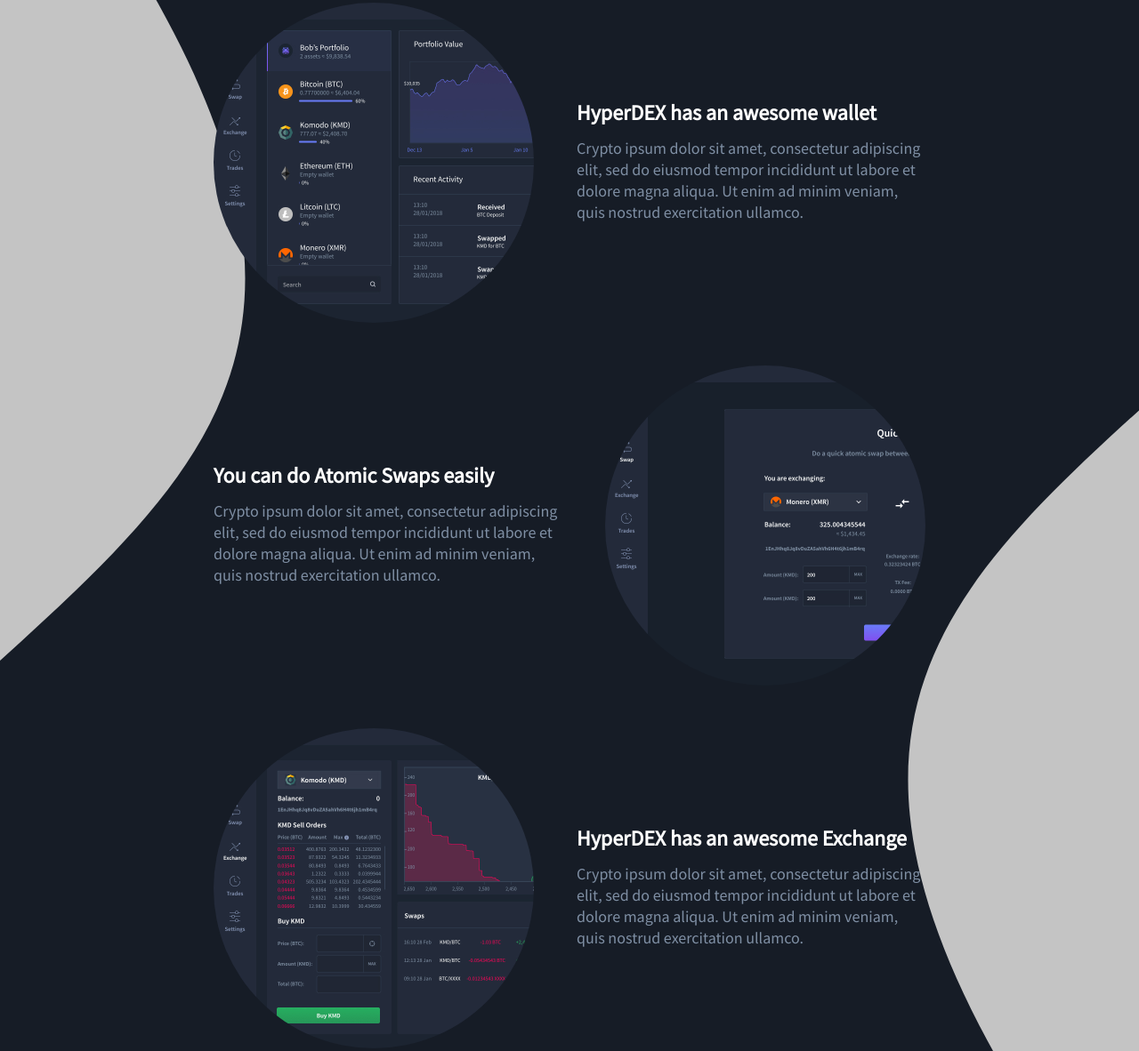
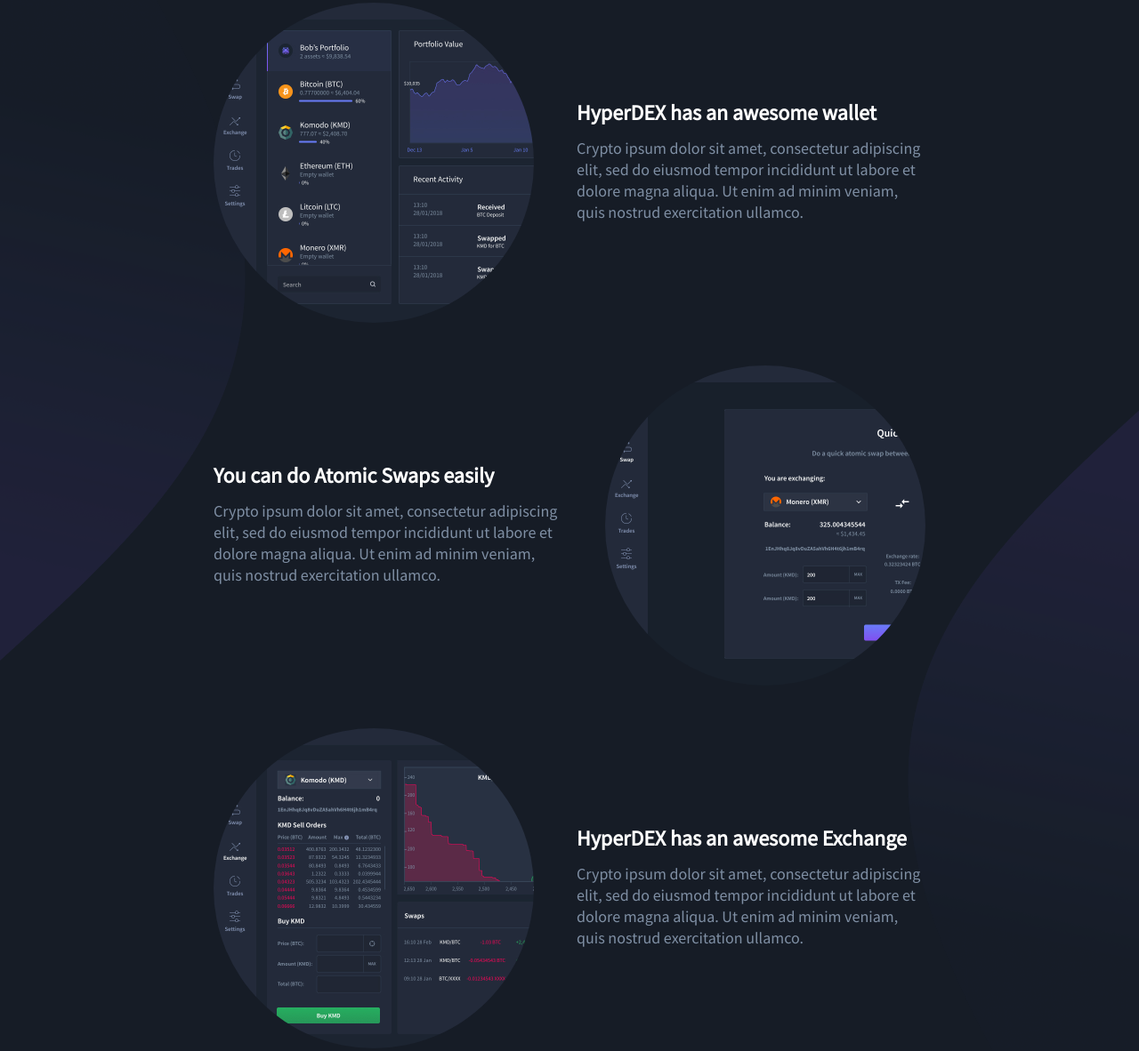
Before and after one commit to atomiclabs/hyperdex-site, a Gatsby site: page / in a window 1280 px wide. Shown: the part 1624-2806 px from the top of the page at 89% size. Built offline with nearby package versions, Linux system fonts and the light colour scheme; Gatsby itself is replaced by a stand-in of ours.

Commit message:
fix: replace svg with png images for the sidewave

```diff
--- a/src/components/Main/index.js
+++ b/src/components/Main/index.js
@@ -8,7 +8,7 @@
 import Portfolio from '../SVG/Portfolio'
 import Button from '../Button'
 import HorizontalWave from '../SVG/HorizontalWave'
-import LeftWave from '../SVG/LeftWave'
+import SideWave from '../../images/wave.png'
 
 import WalletImage from '../../images/wallet.jpeg'
 import ExchangeImage from '../../images/exchange.jpeg'
@@ -65,10 +65,10 @@
 		}
 	</div>
 	<div className={styles.leftWave}>
-		<LeftWave />
+		<img src={SideWave} alt='wave'/>
 	</div>
 	<div className={styles.rightWave}>
-		<LeftWave />
+		<img src={SideWave} alt='wave'/>
 	</div>
 	<p style={{marginTop: '2rem'}} className={styles.title}>Ready to try HyperDEX?</p>
 	<p className={styles.subTitle}>Do your first Atomic Swap in minutes.</p>
--- a/src/components/SVG/LeftWave.js
+++ /dev/null
@@ -1,8 +0,0 @@
-import React from 'react'
-
-export default () => <svg width="276" height="1339" viewBox="0 0 276 1339" fill="none" xmlns="http://www.w3.org/2000/svg">
-	<path
-		d="M82.5695 421.963C82.5695 421.963 -197.931 -377.536 275.069 224.464C748.069 826.464 540.949 994.92 258.569 1251.96C-23.8106 1509.01 82.5695 1109.96 82.5695 1109.96V421.963Z"
-		transform="translate(-280.569 0.0360107)"
-		fill="#C4C4C4" />
-</svg>
```
Also changed, not shown: src/images/wave.png (added).
